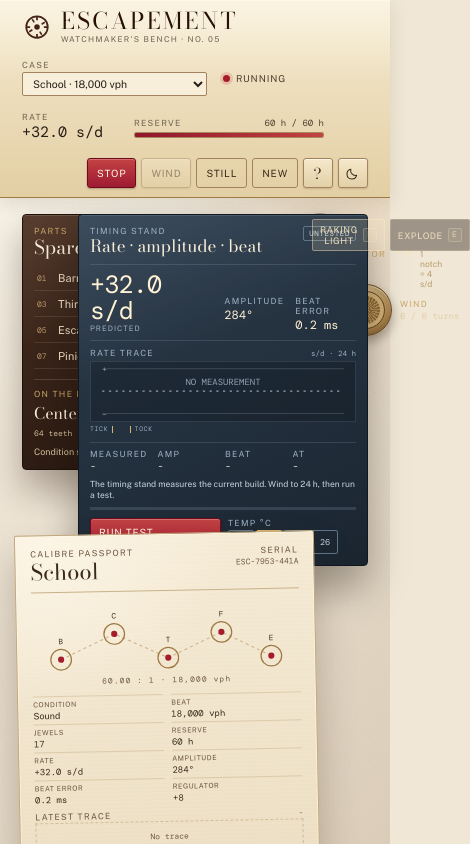
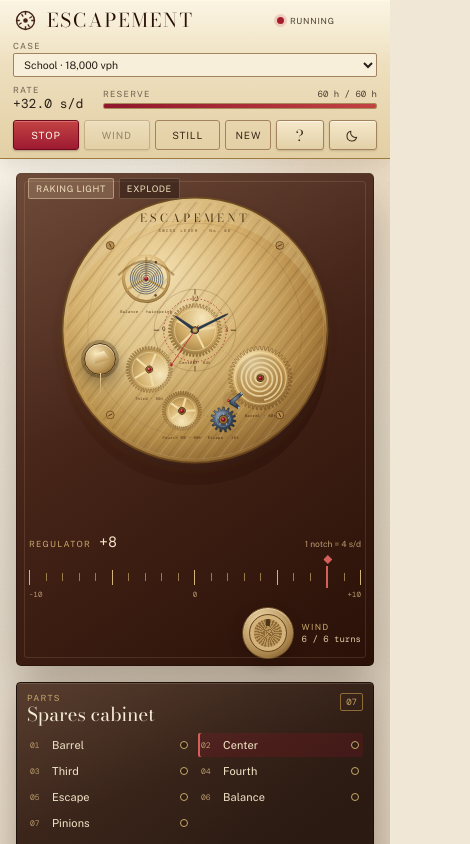
Before and after one commit to devtechedge/escapement, a React (Vite) app: page / in a window 390 px wide. Shown: the top 844 px of the page, 470 px wide, since content can reach past the window. Built offline with nearby package versions, Linux system fonts and the light colour scheme.

Commit message:
Finish the responsive bench

```diff
--- a/src/styles/app.css
+++ b/src/styles/app.css
@@ -2023,3 +2023,321 @@ kbd {
   border-color: var(--card-line);
   color: var(--card-muted);
 }
+
+/* Responsive */
+
+@media (max-width: 1280px) {
+  .plate-stage {
+    width: min(66vh, 640px, calc(100% - 540px));
+    margin-left: 260px;
+  }
+
+  .cabinet {
+    width: 220px;
+  }
+
+  .calibre-card {
+    width: 288px;
+  }
+
+  .timing-stand {
+    width: 280px;
+  }
+
+  .rail {
+    gap: 12px;
+  }
+}
+
+@media (max-width: 1180px) {
+  .bench {
+    padding: 14px 16px 0;
+  }
+
+  .scene {
+    display: flex;
+    flex-direction: column;
+    gap: 16px;
+    min-height: 0;
+  }
+
+  .plate-stage {
+    order: 1;
+    width: 100%;
+    max-width: 720px;
+    margin: 0 auto;
+  }
+
+  .cabinet {
+    position: static;
+    order: 2;
+    width: 100%;
+    max-width: 720px;
+    max-height: none;
+    margin: 0 auto;
+  }
+
+  .drawers {
+    display: grid;
+    grid-template-columns: repeat(4, 1fr);
+    gap: 2px 6px;
+  }
+
+  .drawer-wrap.is-open {
+    grid-column: 1 / -1;
+  }
+
+  .drawer-wrap {
+    border-bottom: 0;
+  }
+
+  .drawer {
+    grid-template-columns: 18px 1fr 9px;
+  }
+
+  .drawer-meta {
+    display: none;
+  }
+
+  .drawer-panel {
+    grid-column: 1 / -1;
+    margin-bottom: 4px;
+  }
+
+  .cabinet {
+    max-height: none;
+    overflow: visible;
+    display: block;
+  }
+
+  .drawers {
+    overflow: visible;
+  }
+
+  .inspector {
+    display: block;
+  }
+
+  .condition,
+  .condition-ok {
+    margin-top: 8px;
+  }
+
+  .timing-stand {
+    position: static;
+    order: 3;
+    width: 100%;
+    max-width: 720px;
+    margin: 0 auto;
+  }
+
+  .calibre-card {
+    position: static;
+    order: 4;
+    width: 100%;
+    max-width: 720px;
+    margin: 0 auto;
+    transform: none;
+  }
+
+  .card-top {
+    grid-template-columns: 1fr 1.2fr;
+  }
+
+  .bench-log {
+    margin: 14px 0 18px;
+  }
+}
+
+@media (max-width: 760px) {
+  .rail {
+    gap: 8px 12px;
+    padding: 8px 13px;
+  }
+
+  .rail-brand {
+    min-width: 0;
+    flex: 1;
+  }
+
+  .brand-icon {
+    width: 25px;
+    height: 25px;
+  }
+
+  .wordmark {
+    font-size: 19px;
+  }
+
+  .eyebrow {
+    display: none;
+  }
+
+  .rail-case {
+    min-width: 140px;
+  }
+
+  .rail-status {
+    min-width: 100px;
+    font-size: 8.5px;
+  }
+
+  .rail-rate {
+    min-width: 78px;
+  }
+
+  .rail-rate strong {
+    font-size: 13px;
+  }
+
+  .rail-reserve {
+    flex: 0 1 120px;
+    min-width: 110px;
+  }
+
+  .rail-actions {
+    width: 100%;
+    margin-left: 0;
+  }
+
+  .rail-actions .button {
+    flex: 1;
+  }
+
+  .new-menu {
+    flex: 1;
+  }
+
+  .new-menu summary {
+    width: 100%;
+  }
+
+  .plate-stage {
+    padding: 12px 12px 8px;
+  }
+
+  .plate-controls {
+    flex-direction: column;
+    align-items: stretch;
+    gap: 8px;
+  }
+
+  .crown-wrap {
+    justify-content: flex-end;
+  }
+
+  .scene-tools {
+    left: 12px;
+  }
+
+  .tool kbd {
+    display: none;
+  }
+
+  .cabinet {
+    padding: 10px;
+  }
+
+  .drawers {
+    grid-template-columns: repeat(2, 1fr);
+  }
+
+  .inspector {
+    display: block;
+  }
+
+  .spec-mini {
+    margin-bottom: 8px;
+  }
+
+  .condition,
+  .condition-ok {
+    margin-top: 8px;
+  }
+
+  .card-top {
+    grid-template-columns: 1fr;
+  }
+
+  .train-diagram {
+    max-width: 260px;
+  }
+
+  .log-list {
+    grid-template-columns: 1fr;
+  }
+
+  .help-columns {
+    grid-template-columns: 1fr;
+    gap: 12px;
+  }
+
+  .help-sheet {
+    padding: 16px;
+  }
+
+  .help-head h2 {
+    font-size: 23px;
+  }
+}
+
+@media (max-width: 440px) {
+  .rail-case {
+    order: 3;
+    width: 100%;
+  }
+
+  .rail-status {
+    order: 2;
+  }
+
+  .rail-rate {
+    order: 4;
+  }
+
+  .rail-reserve {
+    order: 5;
+    flex: 1;
+  }
+
+  .rail-actions {
+    order: 6;
+  }
+
+  .plate-stage {
+    padding: 9px 9px 7px;
+  }
+
+  .card-head h2,
+  .name-input {
+    font-size: 20px;
+  }
+
+  .card-serial .mono {
+    font-size: 7px;
+  }
+
+  .stamp {
+    width: 60px;
+    height: 60px;
+  }
+
+  .live-rate .rate-number {
+    font-size: 22px;
+  }
+
+  .test-button {
+    min-height: 34px;
+  }
+}
+
+@media (prefers-reduced-motion: reduce) {
+  *,
+  *::before,
+  *::after {
+    animation-duration: 0.001ms !important;
+    animation-iteration-count: 1 !important;
+    transition-duration: 0.001ms !important;
+    scroll-behavior: auto !important;
+  }
+}
```
